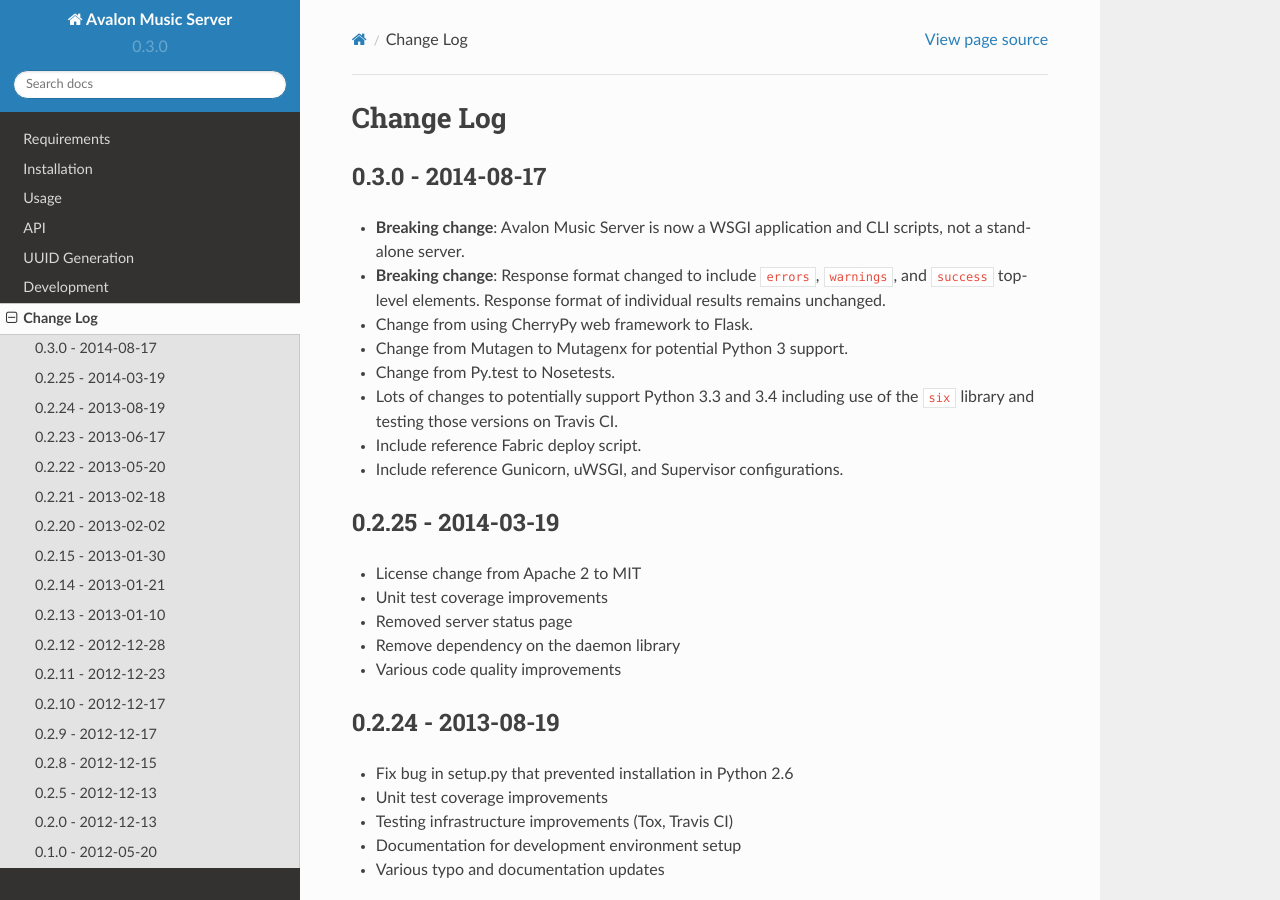
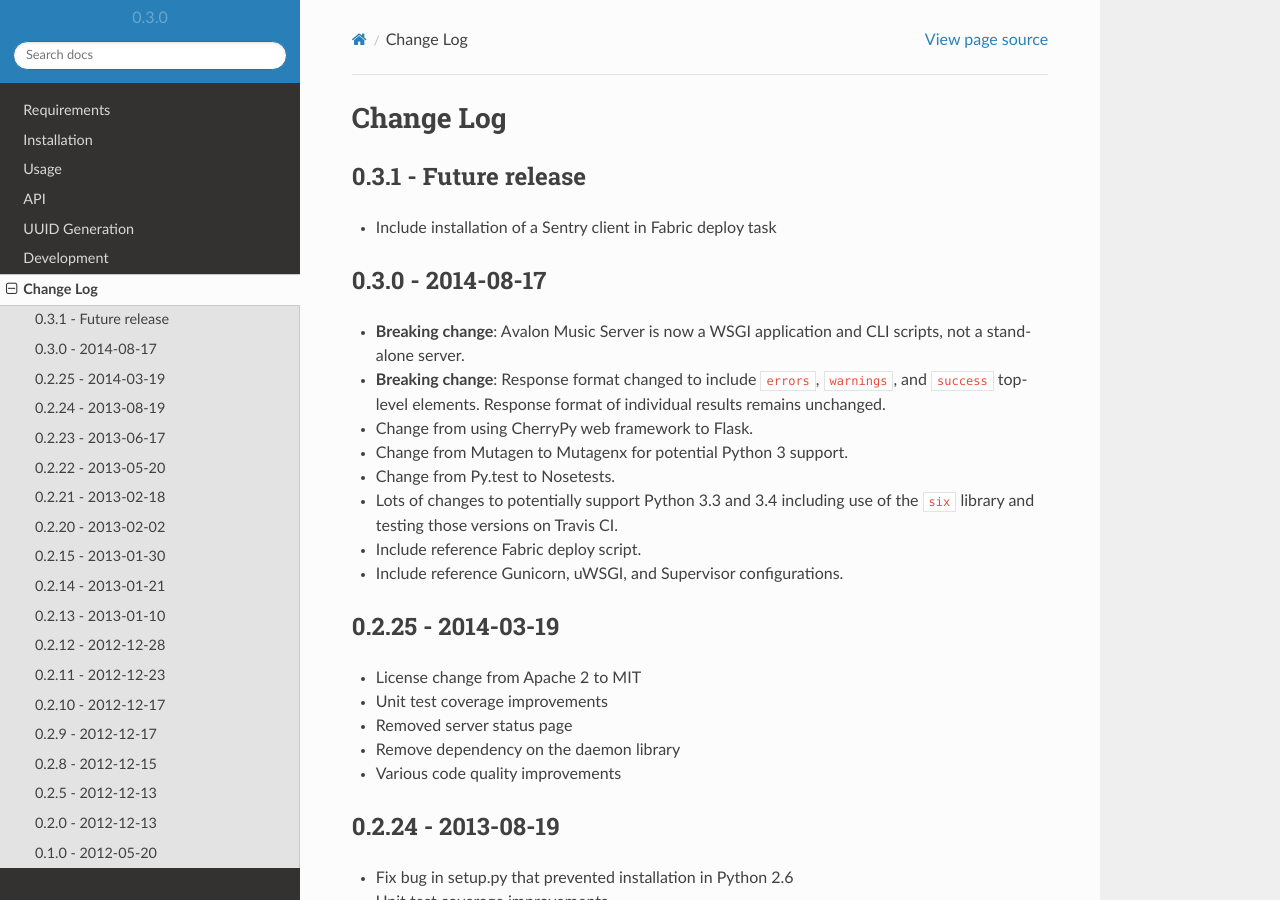
Before and after one commit to 56quarters/avalonms, a Sphinx documentation site: the page built from doc/source/changes.rst, in a window 1280 px wide and 900 px high. Built offline with Sphinx 7.4.7 and the Read the Docs theme 2.0.0, drawn with Linux system fonts in a browser that asks for light colours.

Commit message:
Change log update

```diff
--- a/doc/source/changes.rst
+++ b/doc/source/changes.rst
@@ -1,5 +1,10 @@
 Change Log
 ==========
+
+
+0.3.1 - Future release
+----------------------
+* Include installation of a Sentry client in Fabric deploy task
 
 0.3.0 - 2014-08-17
 ------------------
```
